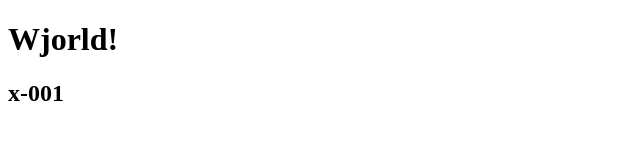
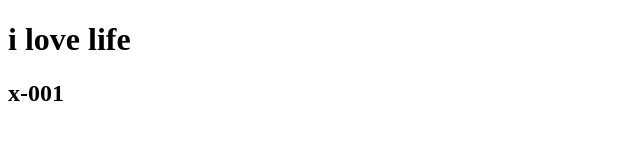
Before and after one commit to Ilay02321/00-, a plain HTML site: page index.html in a window 1280 px wide. Shown: the full height of the page, 0-640 px from the left. Drawn offline with Linux system fonts and the light colour scheme.

Commit message:
new commit

```diff
--- a/index.html
+++ b/index.html
@@ -3,10 +3,10 @@
 <head>
     <meta charset="UTF-8">
     <meta name="viewport" content="width=device-width, initial-scale=1.0">
-    <title>Document</title>
+    <title>git  o</title>
 </head>
 <body>
-    <h1>Wjorld!</h1>
+    <h1>i love life </h1>
     <h2>x-001</h2>
 </body>
 </html>
```
